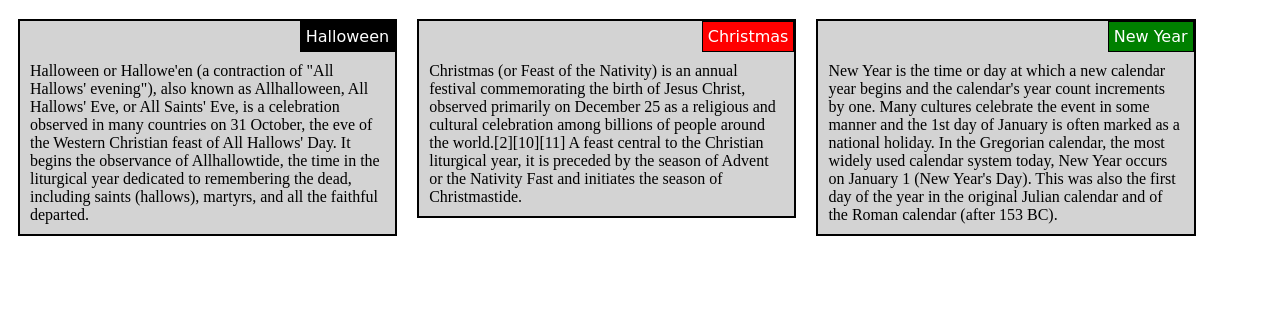
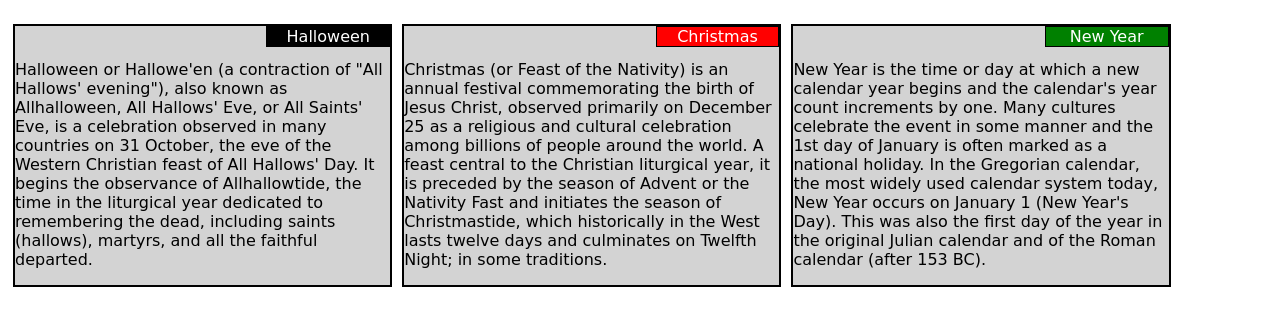
Before and after one commit to nehsharm/coursera-test, a plain HTML site: page site/module2-solution/index.html in a window 1280 px wide. Shown: the part 62-388 px from the top of the page. Drawn offline with Linux system fonts and the light colour scheme.

Commit message:
Module 2 assignment solution

```diff
--- a/site/module2-solution/css/styles.css
+++ b/site/module2-solution/css/styles.css
@@ -1,67 +1,80 @@
-* {
-  box-sizing: border-box;
-  align-items: center;
+*{
+    box-sizing: border-box;
+    font-family: cursive;
 }
-.divheader{
-	border: 2px black solid;
-	width: 30%;
-	float: left;
-	margin-left: 10px;
-	margin-right: 10px;
+h1 {
+    text-align: center;
+}
+div > div {
+    border: 2px solid black;
     background-color: lightgray;
+    width: 90%;
+    height: auto;
+    margin-right: auto;
+    margin-left: auto;
+    color: black;
+    margin: 5px;
 }
-h1{
-	text-align: center;
-  font-family: cursive;
+.row{
+    width: 100%;
 }
-#halloween{
-	color: white;
-	background-color: black;
+p{
+    padding-top: 18px;
 }
-#christmas{
-	color: white;
-	background-color: red;
+.fordiv{
+    float: right;
+    display: inline;
+    width: 33%;
+    margin-top: 0;
+    margin-right: 0;
+    border: 1px solid black;
+    height: auto;
+    text-align: center;
+    color: white;
 }
-#newyear{
-	color: white;
-	background-color: green;
+.halloween {
+    background-color: black;
 }
-
-.rightfloat{
-	position: relative;
-	float: right;
-	text-align: center;
-	padding:  5px;
-	border: 1px black solid;
- 	font-family: cursive;
- 	font-size: 1em;
+.christmas {
+    background-color: red;
 }
-.clearboth{
-	    clear: both;
-	padding:  10px;
-}
-
-@media (min-width: 992px) {
-
+.newyear {
+    background-color: green ;
 }
 
 
-@media (min-width: 768px) and (max-width: 991px) {
-  .divheader{
-  	width: 47%;
-  }
-  .tablet{
-  	width: 98%;
-    margin-top: 10px;
-  }
+@media (min-width: 992px)
+{
+    .col-lg-4 {
+		float: left;
+		border: 2px solid black;
+        width: 30%;
+    }
 }
 
-@media (max-width: 767px) {
-  .divheader{
-  	clear: both;
-  }
-   .mobile{
-  	width: 98%;
-    margin-bottom: 10px;
-   }
+@media  (min-width: 768px) and (max-width: 991px)
+{
+    .col-md-6, .col-md-12
+    {
+        float: left;
+        border: 2px solid black;
+    }
+    .col-md-6{
+        width: 46.67%;
+    }
+    .col-md-12{
+        width: 96.67%;
+    }
+
+    .newyear {
+        width: 16.67%;
+    }
 }
+
+@media  (max-width: 767px)
+{
+    div > div {
+    margin-top: 3vh;
+    width: auto;
+    }
+}
--- a/site/module2-solution/index.html
+++ b/site/module2-solution/index.html
@@ -8,18 +8,25 @@
     <link rel="stylesheet" href="css/styles.css">
   </head>
 <body>
-	<h1> Holidays </h1>
-	<div  class="divheader mobile">
-		<div class="rightfloat" id="halloween">Halloween</div>
-		<div class="clearboth">Halloween or Hallowe'en (a contraction of "All Hallows' evening"), also known as Allhalloween, All Hallows' Eve, or All Saints' Eve, is a celebration observed in many countries on 31 October, the eve of the Western Christian feast of All Hallows' Day. It begins the observance of Allhallowtide, the time in the liturgical year dedicated to remembering the dead, including saints (hallows), martyrs, and all the faithful departed.</div>
-	</div>
-	<div  class="divheader mobile">
-		<div class="rightfloat" id="christmas" >Christmas</div>
-	<div class="clearboth">	Christmas (or Feast of the Nativity) is an annual festival commemorating the birth of Jesus Christ, observed primarily on December 25 as a religious and cultural celebration among billions of people around the world.[2][10][11] A feast central to the Christian liturgical year, it is preceded by the season of Advent or the Nativity Fast and initiates the season of Christmastide.</div>
-	</div>
-	<div  class="divheader tablet mobile">
-		<div class="rightfloat" id="newyear">New Year</div>
-	<div class="clearboth">	New Year is the time or day at which a new calendar year begins and the calendar's year count increments by one. Many cultures celebrate the event in some manner and the 1st day of January is often marked as a national holiday. In the Gregorian calendar, the most widely used calendar system today, New Year occurs on January 1 (New Year's Day). This was also the first day of the year in the original Julian calendar and of the Roman calendar (after 153 BC). </div>
-	</div>
-</body>
-</html>
+    <h1>Holidays</h1>
+    <div class="row">
+        <div class="col-lg-4 col-md-6">
+            <div class="fordiv halloween">Halloween</div>
+            <p>
+                Halloween or Hallowe'en (a contraction of "All Hallows' evening"), also known as Allhalloween, All Hallows' Eve, or All Saints' Eve, is a celebration observed in many countries on 31 October, the eve of the Western Christian feast of All Hallows' Day. It begins the observance of Allhallowtide, the time in the liturgical year dedicated to remembering the dead, including saints (hallows), martyrs, and all the faithful departed.
+            </p>
+        </div>
+        <div class="col-lg-4 col-md-6">
+            <div class="fordiv christmas">Christmas</div>
+            <p>
+                Christmas (or Feast of the Nativity) is an annual festival commemorating the birth of Jesus Christ, observed primarily on December 25 as a religious and cultural celebration among billions of people around the world. A feast central to the Christian liturgical year, it is preceded by the season of Advent or the Nativity Fast and initiates the season of Christmastide, which historically in the West lasts twelve days and culminates on Twelfth Night; in some traditions.
+            </p>
+        </div>
+        <div class="col-lg-4 col-md-12">
+            <div class="fordiv newyear">New Year</div>
+            <p>
+               New Year is the time or day at which a new calendar year begins and the calendar's year count increments by one. Many cultures celebrate the event in some manner and the 1st day of January is often marked as a national holiday. In the Gregorian calendar, the most widely used calendar system today, New Year occurs on January 1 (New Year's Day). This was also the first day of the year in the original Julian calendar and of the Roman calendar (after 153 BC).
+            </p>
+        </div>
+    </div>
+</body></html>
```
